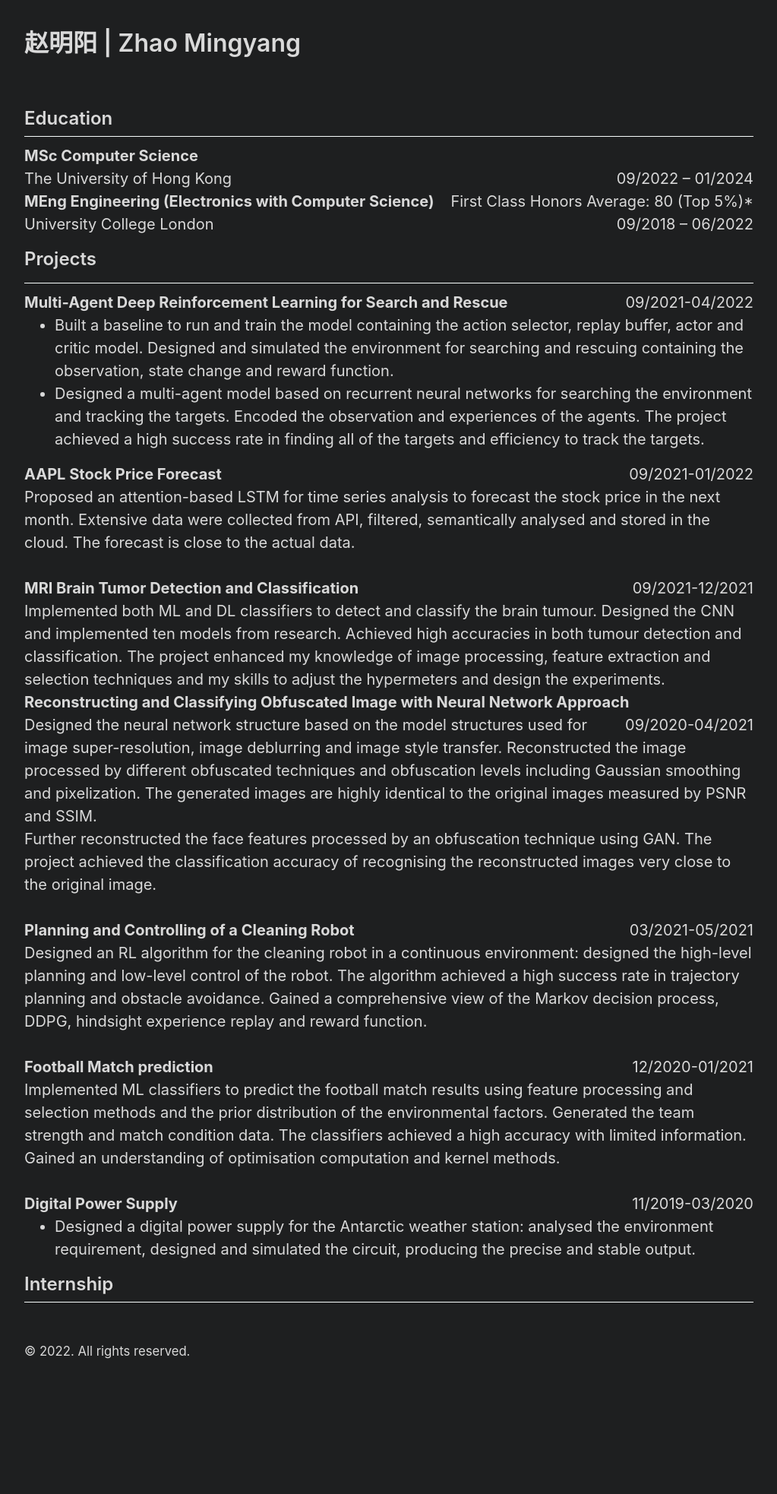
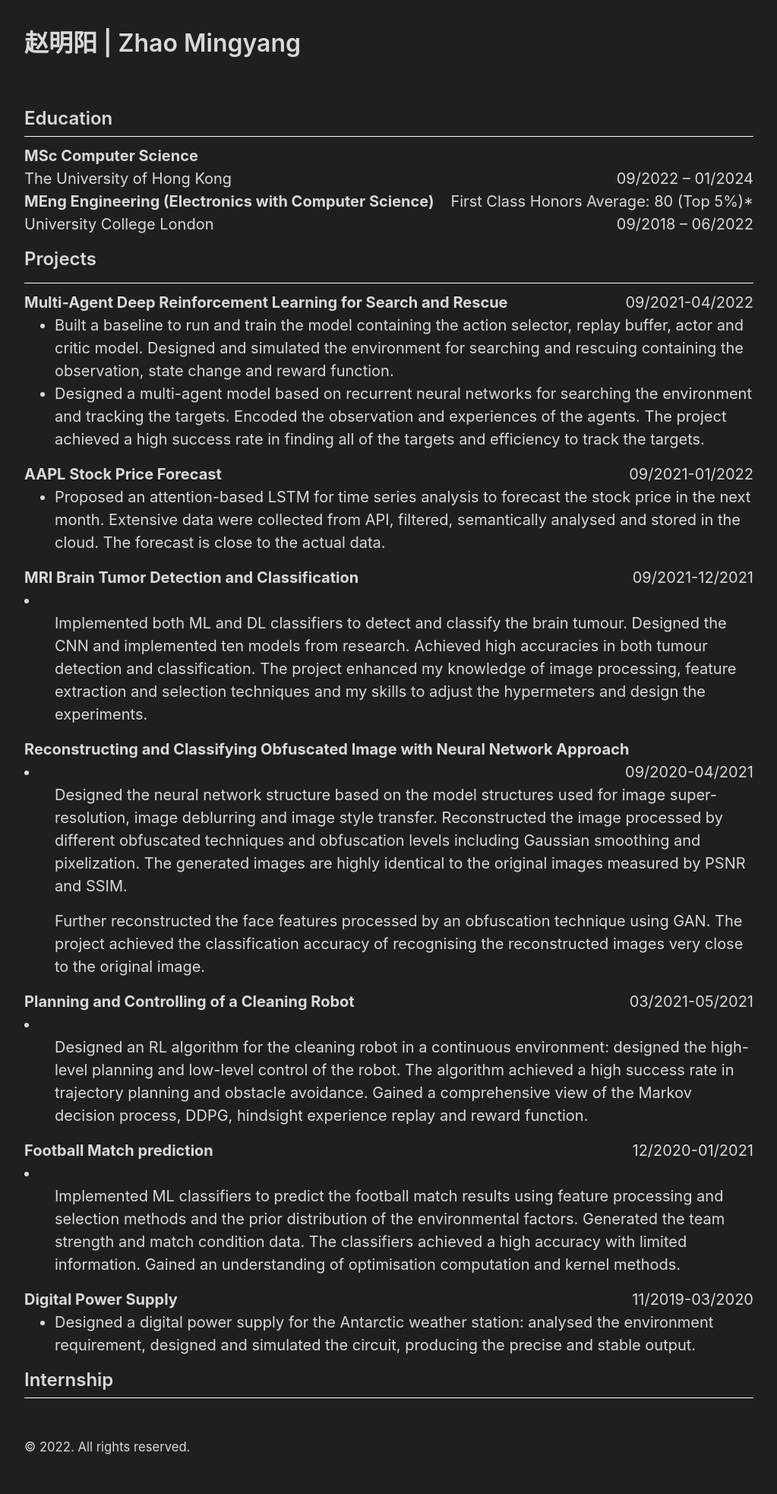
Before and after one commit to Zhao-Mingyang/zhao-mingyang.github.io, a Jekyll site: the page built from about.md, in a window 1280 px wide. Shown: the whole page at 76% size, without its empty margins (128-1151 px from the left). Built offline with Jekyll 4.4.1, drawn with Linux system fonts in a browser that asks for light colours; before the commit the page ends 1840 px from its top, so only the background shows below that.

Commit message:
Update default.html

```diff
--- a/_layouts/default.html
+++ b/_layouts/default.html
@@ -27,43 +27,51 @@
 	the environment for searching and rescuing containing the observation, state change and reward function. </li>
 	<li> Designed a multi-agent model based on recurrent neural networks for searching the environment and tracking the targets. Encoded
 	the observation and experiences of the agents. The project achieved a high success rate in finding all of the targets and efficiency to
-	track the targets. </li> </ul>
+	track the targets.
+		</li> </ul>
 
 	<div style="float:left; text-align:left"> <b> AAPL Stock Price Forecast </b> </div>
 		     <div style="float:right; text-align:right"> 09/2021-01/2022</div> <br>
-	Proposed an attention-based LSTM for time series analysis to forecast the stock price in the next month. Extensive data were collected
+	<ul> <li> Proposed an attention-based LSTM for time series analysis to forecast the stock price in the next month. Extensive data were collected
 	from API, filtered, semantically analysed and stored in the cloud. The forecast is close to the actual data. <br>
-		     <br>
+		     </li> </ul>
+
 	<div style="float:left; text-align:left"> <b> MRI Brain Tumor Detection and Classification </b> </div>
 		     <div style="float:right; text-align:right"> 09/2021-12/2021</div> <br>
-	Implemented both ML and DL classifiers to detect and classify the brain tumour. Designed the CNN and implemented ten models
+	<li> <ul> Implemented both ML and DL classifiers to detect and classify the brain tumour. Designed the CNN and implemented ten models
 	from research. Achieved high accuracies in both tumour detection and classification. The project enhanced my knowledge of image
 	processing, feature extraction and selection techniques and my skills to adjust the hypermeters and design the experiments.
-		     <br>
+		     </li> </ul>
+
 	<div style="float:left; text-align:left"> <b> Reconstructing and Classifying Obfuscated Image with Neural Network Approach  </b> </div>
 		     <div style="float:right; text-align:right"> 09/2020-04/2021</div> <br>
-	Designed the neural network structure based on the model structures used for image super-resolution, image deblurring and image
+	<li> <ul> Designed the neural network structure based on the model structures used for image super-resolution, image deblurring and image
 	style transfer. Reconstructed the image processed by different obfuscated techniques and obfuscation levels including Gaussian
-	smoothing and pixelization. The generated images are highly identical to the original images measured by PSNR and SSIM. <br>
-	Further reconstructed the face features processed by an obfuscation technique using GAN. The project achieved the classification
-	accuracy of recognising the reconstructed images very close to the original image. <br>
-		     <br>
+	smoothing and pixelization. The generated images are highly identical to the original images measured by PSNR and SSIM. </ul>
+	<ul> Further reconstructed the face features processed by an obfuscation technique using GAN. The project achieved the classification
+	accuracy of recognising the reconstructed images very close to the original image.
+		     </li> </ul>
+
 	<div style="float:left; text-align:left"> <b> Planning and Controlling of a Cleaning Robot  </b> </div>
 		     <div style="float:right; text-align:right"> 03/2021-05/2021</div> <br>
-	Designed an RL algorithm for the cleaning robot in a continuous environment: designed the high-level planning and low-level control
+	<li> <ul> Designed an RL algorithm for the cleaning robot in a continuous environment: designed the high-level planning and low-level control
 	of the robot. The algorithm achieved a high success rate in trajectory planning and obstacle avoidance. Gained a comprehensive view
-	of the Markov decision process, DDPG, hindsight experience replay and reward function. <br>
-		     <br>
+	of the Markov decision process, DDPG, hindsight experience replay and reward function.
+		     </li> </ul>
+
 	<div style="float:left; text-align:left"> <b> Football Match prediction  </b> </div>
 		     <div style="float:right; text-align:right">  12/2020-01/2021 </div> <br>
-	Implemented ML classifiers to predict the football match results using feature processing and selection methods and the prior
+	<li> <ul> Implemented ML classifiers to predict the football match results using feature processing and selection methods and the prior
 	distribution of the environmental factors. Generated the team strength and match condition data. The classifiers achieved a high
 	accuracy with limited information. Gained an understanding of optimisation computation and kernel methods. <br>
-		     <br>
+		     </li> </ul>
+
 	<div style="float:left; text-align:left"> <b> Digital Power Supply  </b> </div>
 		     <div style="float:right; text-align:right">  11/2019-03/2020 </div> <br>
-		     <ul> <li> Designed a digital power supply for the Antarctic weather station: analysed the environment requirement,
-		     designed and simulated the circuit, producing the precise and stable output. </li> </ul>
+	<ul> <li> Designed a digital power supply for the Antarctic weather station: analysed the environment requirement,
+		     designed and simulated the circuit, producing the precise and stable output.
+		</li> </ul>
+
 	<h2>Internship</h2>
 	     <HR>
 
```
